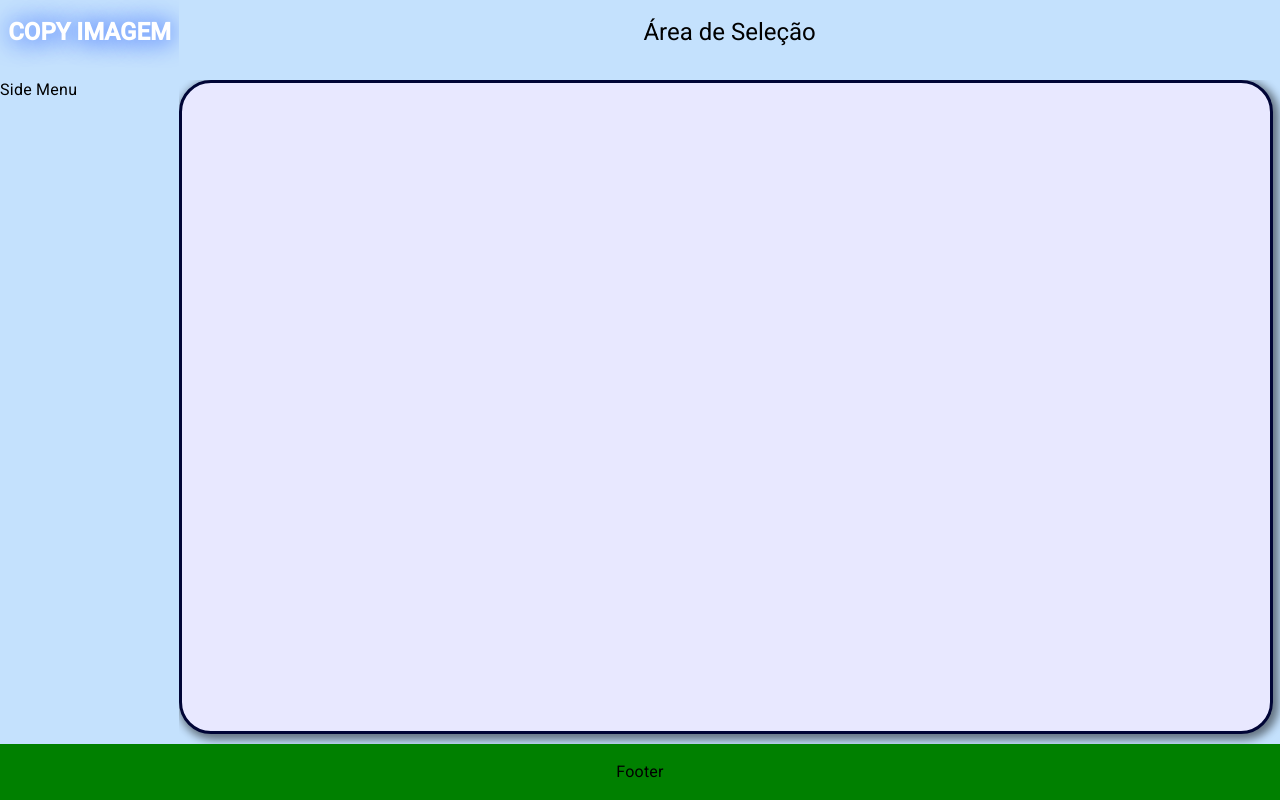
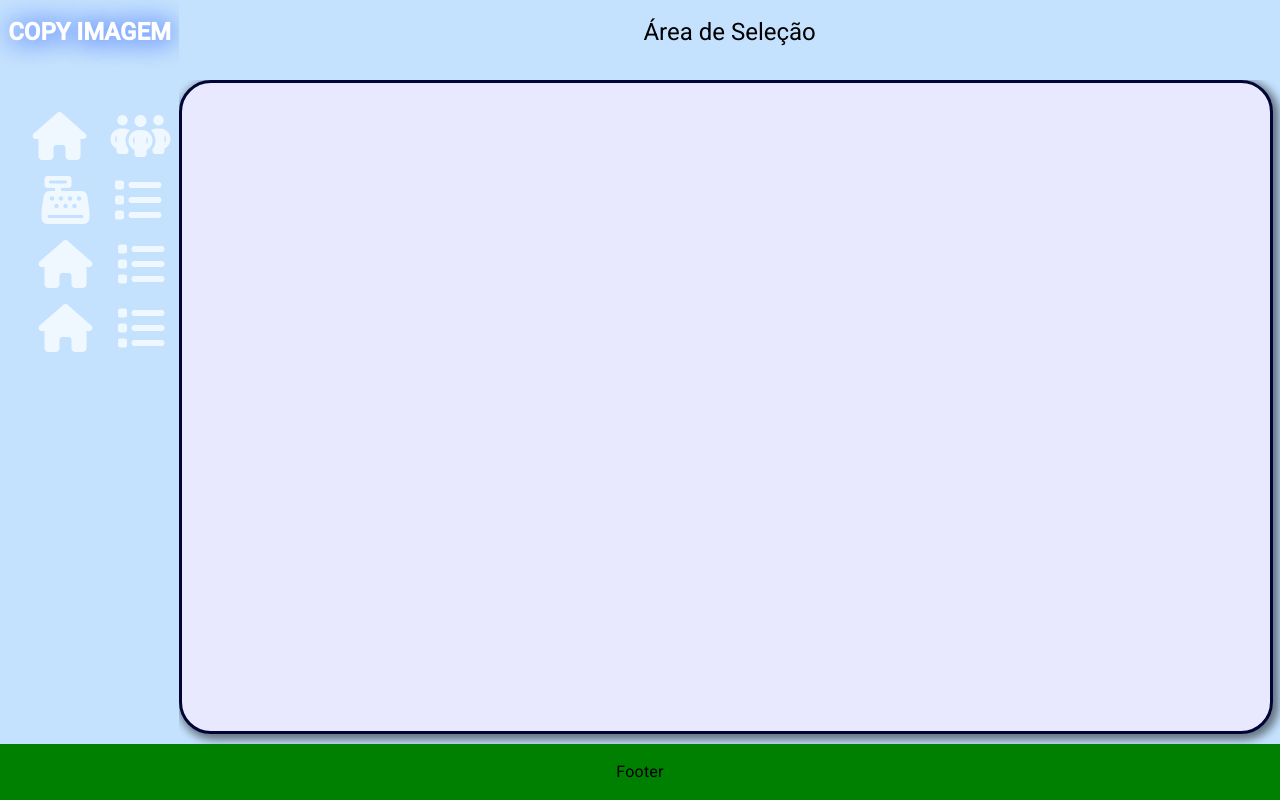
Before and after one commit to claudiocarige/site-copyimagem-front, an Angular app: page /home in a window 1280 px wide. Built offline with nearby package versions, Linux system fonts and the light colour scheme.

Commit message:
Created Side Menu Component

```diff
--- a/src/app/app.module.ts
+++ b/src/app/app.module.ts
@@ -15,6 +15,7 @@ import { ToastrModule } from 'ngx-toastr';
 import { FormGroup, FormsModule, ReactiveFormsModule } from '@angular/forms';
 import { HomeComponent } from './infra/infra-adapters/pages/home/home.component';
 import { HeaderComponent } from './core/adapters/components/header/header.component';
+import { SideMenuComponent } from './core/adapters/components/side-menu/side-menu.component';
 
 
 @NgModule({
@@ -22,7 +23,8 @@ import { HeaderComponent } from './core/adapters/components/header/header.compon
     AppComponent,
     LoginComponent,
     HomeComponent,
-    HeaderComponent
+    HeaderComponent,
+    SideMenuComponent
   ],
   imports: [
     BrowserModule,
--- /dev/null
+++ b/src/app/core/adapters/components/side-menu/side-menu.component.html
@@ -0,0 +1,10 @@
+<div class="container">
+  <a routerLink="/home"><i class="fa-solid fa-house material-symbols-outlined"></i></a>
+  <a routerLink="/login"><i class="fa-solid fa-people-group material-symbols-outlined"></i></a>
+  <a routerLink="/home"><i class="fa-solid fa-cash-register material-symbols-outlined"></i></a>
+  <a routerLink="/home/list-clientes"><i class="fa-solid fa-list material-symbols-outlined"></i></a>
+  <a routerLink="/home"><i class="fa-solid fa-house material-symbols-outlined"></i></a>
+  <a routerLink="/home/list-clientes"><i class="fa-solid fa-list material-symbols-outlined"></i></a>
+  <a routerLink="/home"><i class="fa-solid fa-house material-symbols-outlined"></i></a>
+  <a routerLink="/home/list-clientes"><i class="fa-solid fa-list material-symbols-outlined"></i></a>
+</div>
--- /dev/null
+++ b/src/app/core/adapters/components/side-menu/side-menu.component.scss
@@ -0,0 +1,25 @@
+.container{
+  margin-top: 2rem;
+  display: block;
+  font-size: 1.3rem;
+  border-radius: 10px;
+  text-align: center;
+  align-items: center;
+  justify-content: center;
+}
+.material-symbols-outlined {
+  margin: auto;
+  padding-bottom: 1rem;
+  padding-left: 1.5rem;
+  font-size: 3rem;
+  display: flexbox;
+  color: aliceblue;
+}
+
+a{
+  text-decoration: none;
+}
+
+.material-symbols-outlined:hover {
+  color: #807b7b;
+}
--- a/src/app/infra/infra-adapters/pages/home/home.component.html
+++ b/src/app/infra/infra-adapters/pages/home/home.component.html
@@ -1,7 +1,7 @@
 <div class="container">
 
   <div class="menu"><app-header></app-header></div>
-  <div class="side-menu">Side Menu</div>
+  <div class="side-menu"><app-side-menu></app-side-menu></div>
   <div class="transition">
     <router-outlet></router-outlet>
   </div>
```
Also changed, not shown: src/app/core/adapters/components/side-menu/side-menu.component.ts (added, +10 -0 lines), 1 other file (tests, documents, lock files or other folders).
